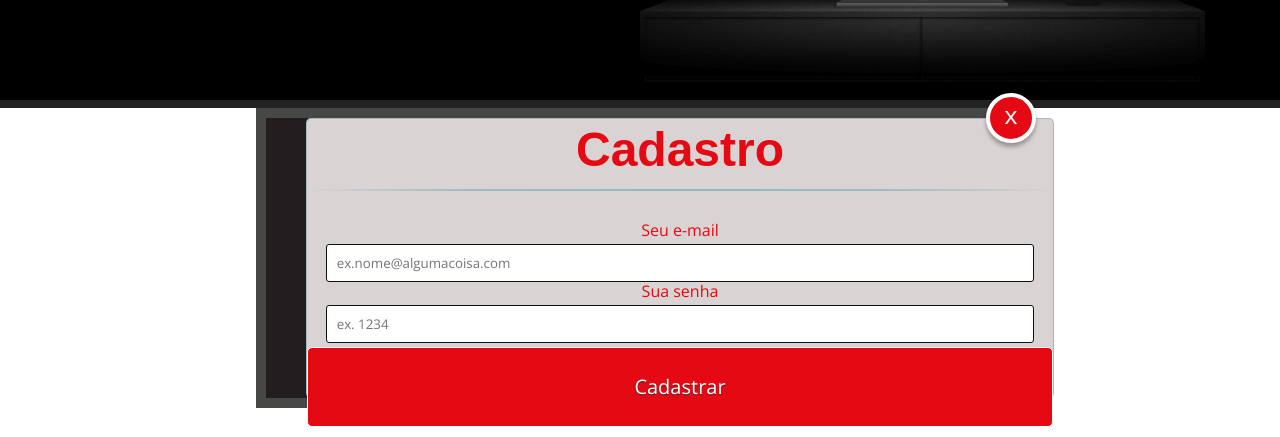
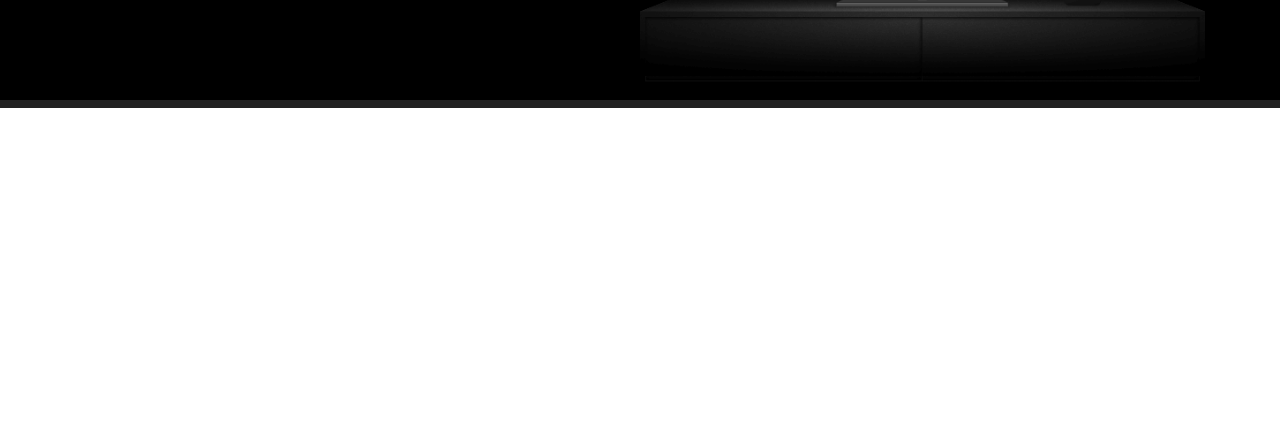
Before and after one commit to firestormDev/ntflixo.github.io2, a plain HTML site: page index.html in a window 1280 px wide. Shown: the part 951-1388 px from the top of the page. After the commit the page ends 1059 px from the top, so only its background shows below. Drawn offline with nearby package versions, Linux system fonts and the light colour scheme.

Commit message:
remoção op cadastro

```diff
--- a/css/style.css
+++ b/css/style.css
@@ -626,13 +626,14 @@ input {
     transition: all 0.2s linear;
   }
 
-  /*estilo do botão cadastrar */
+  /*estilo do botão cadastrar
   input[type="submit"]:hover{
     background: #4b0606;
   }
+  */
 
 
-#cadastro,
+/*#cadastro,*/
 
 
 /************Caixa Modall*******/
@@ -657,7 +658,7 @@ input {
   z-index: 5;
 
 }
-
+/*
 #paracadastro:target ~ .content #cadastro,
 #paralogin:target ~ .content #login{
 
@@ -667,12 +668,13 @@ input {
   animation-delay: .1s;
 }
 
-/* Efeito ao clicar no botão ( Cadastre-se ) */
+// Efeito ao clicar no botão ( Cadastre-se )
 #registro:target ~ .content #login,
 #paralogin:target ~ .content #cadastro{
   -webkit-animation-name: fadeOutLeft;
   animation-name: fadeOutLeft;
 }
+*/
 
 
 
--- a/index.html
+++ b/index.html
@@ -84,39 +84,14 @@
           </div>
           <button class="fechar">x</button>
           <div class="botao-modal">
-            <!--<div class="button" type="button" id="cadastroButton">Cadastro</div> !-->
+
             <div class="button" type="button" id="loginButton">Login</div>
             <div class="button" type="button" id="buscaButton">Busca</div>
           </div>
         </div>
       </div>
     </div>
-<!--  Cadastro     -->
-    <div id="modal-cadastrar" class="modal2-container">
-      <div class="modal" id="myModal2">
-        <div class="modal-dialog">
-          <div class="modal-content">
-            <div id="cadastro">
-              <form method="post" action="">
-                <h1>Cadastro</h1>
-                <p>
-                  <label for="email_cad">Seu e-mail</label>
-                  <input id="email_cad" name="email_cad" required="required" type="email"
-                    placeholder="ex.nome@algumacoisa.com" />
-                </p>
-                <p>
-                  <label for="senha_cad">Sua senha</label>
-                  <input id="senha_cad" name="senha_cad" required="required" type="password" placeholder="ex. 1234" />
-               </p>
-                <p>
-                  <input id="cadastroButton" class="button" type="submit" value="Cadastrar" />
-                </p> </form>
-            </div>
-            <button class="fechar">x</button>
-          </div>
-        </div>
-      </div>
-    </div>
+
 <!--  login     -->
     <div id="modal-login" class="modal3-container">
       <div class="modal" id="myModal3">
--- a/js/script.js
+++ b/js/script.js
@@ -19,7 +19,7 @@ function isLogado(){
    else{
       console.log("Você não está logado!");
       document.getElementById("loginButton").style.display = "block";
-      document.getElementById("cadastroButton").style.display = "block";
+      //document.getElementById("cadastroButton").style.display = "block";
       document.getElementById("sairButton").style.display = "none";
       buttonEntrar.style.display = "block";
       return false;
@@ -54,12 +54,12 @@ function iniciaModal(modalID) {
  })
 
 
- /*Modal-Cadastro*/
+ /*Modal-Cadastro
 
 
  function iniciaModal2(modal2ID){
      const modal2 = document.getElementById(modal2ID);
-     /*console.log(modal2);*/
+     /*console.log(modal2);
      modal2.classList.add('mostrar2');
      modal2.addEventListener('click', function (e) {
         if (e.target.id == modal2ID || e.target.className == 'fechar' )
@@ -71,11 +71,13 @@ function iniciaModal(modalID) {
  cadastro.addEventListener('click', function(){
     iniciaModal2('modal-cadastrar');
    }
-);
+);*/
 
 document.getElementById("loginButton2").addEventListener('click', function(){
    logar()
 });
+
+
 
 
 function logar(){
```
